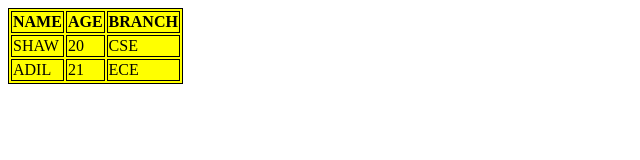
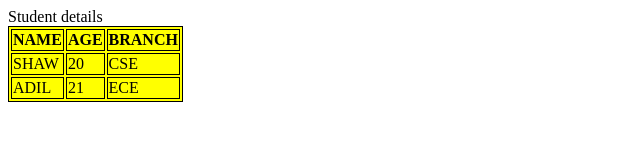
Before and after one commit to acciojob/table-practise-gamesense31, a website: page main.html in a window 1280 px wide. Shown: the whole page, without its empty margins (0-640 px from the left). Drawn offline with Linux system fonts and the light colour scheme.

Commit message:
created a submission

```diff
--- a/main.html
+++ b/main.html
@@ -15,6 +15,7 @@
     </style>
 </head>
 <body>
+    <caption>Student details</caption>
     <table>
         <tr>
             <th>NAME</th>
```
